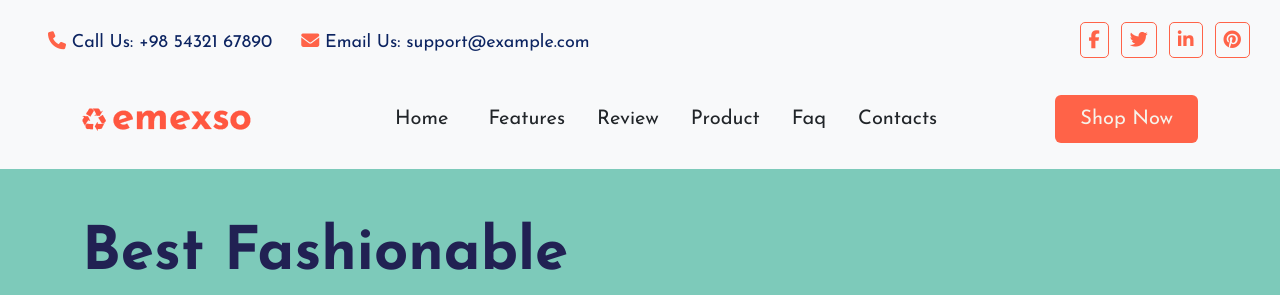
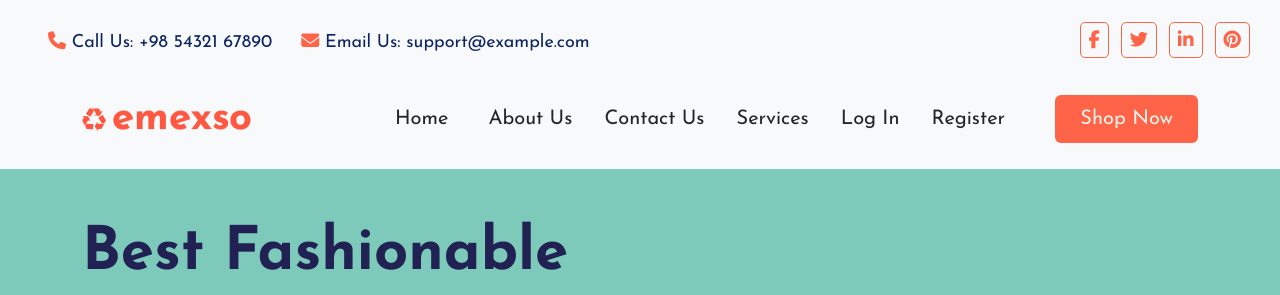
Before and after one commit to Preciousokeke25/team-red-collab-task, a plain HTML site: page index.html in a window 1280 px wide. Shown: the top 295 px of the page. Drawn offline with nearby package versions, Linux system fonts and the light colour scheme.

Commit message:
added media queries for responsiveness and changed the navlinks

```diff
--- a/index.html
+++ b/index.html
@@ -50,19 +50,19 @@
                         <a class="nav-link px-4 text-dark" aria-current="page" href="#">Home</a>
                     </li>
                     <li class="nav-item">
-                        <a class="nav-link px-3 text-dark " href="#">Features</a>
+                        <a class="nav-link px-3 text-dark " href="#">About Us</a>
                     </li>
                     <li class="nav-item">
-                        <a class="nav-link px-3 text-dark" href="#">Review</a>
+                        <a class="nav-link px-3 text-dark" href="#">Contact Us</a>
                     </li>
                     <li class="nav-item">
-                        <a class="nav-link px-3 text-dark" href="#">Product</a>
+                        <a class="nav-link px-3 text-dark" href="#">Services</a>
                     </li>
                     <li class="nav-item">
-                        <a class="nav-link px-3 text-dark" href="#">Faq</a>
+                        <a class="nav-link px-3 text-dark" href="#">Log In</a>
                     </li>
                     <li class="nav-item">
-                        <a class="nav-link px-3 text-dark" href="#">Contacts</a>
+                        <a class="nav-link px-3 text-dark" href="#">Register</a>
                     </li>
                 </ul>
                 <form class="d-flex">
```
